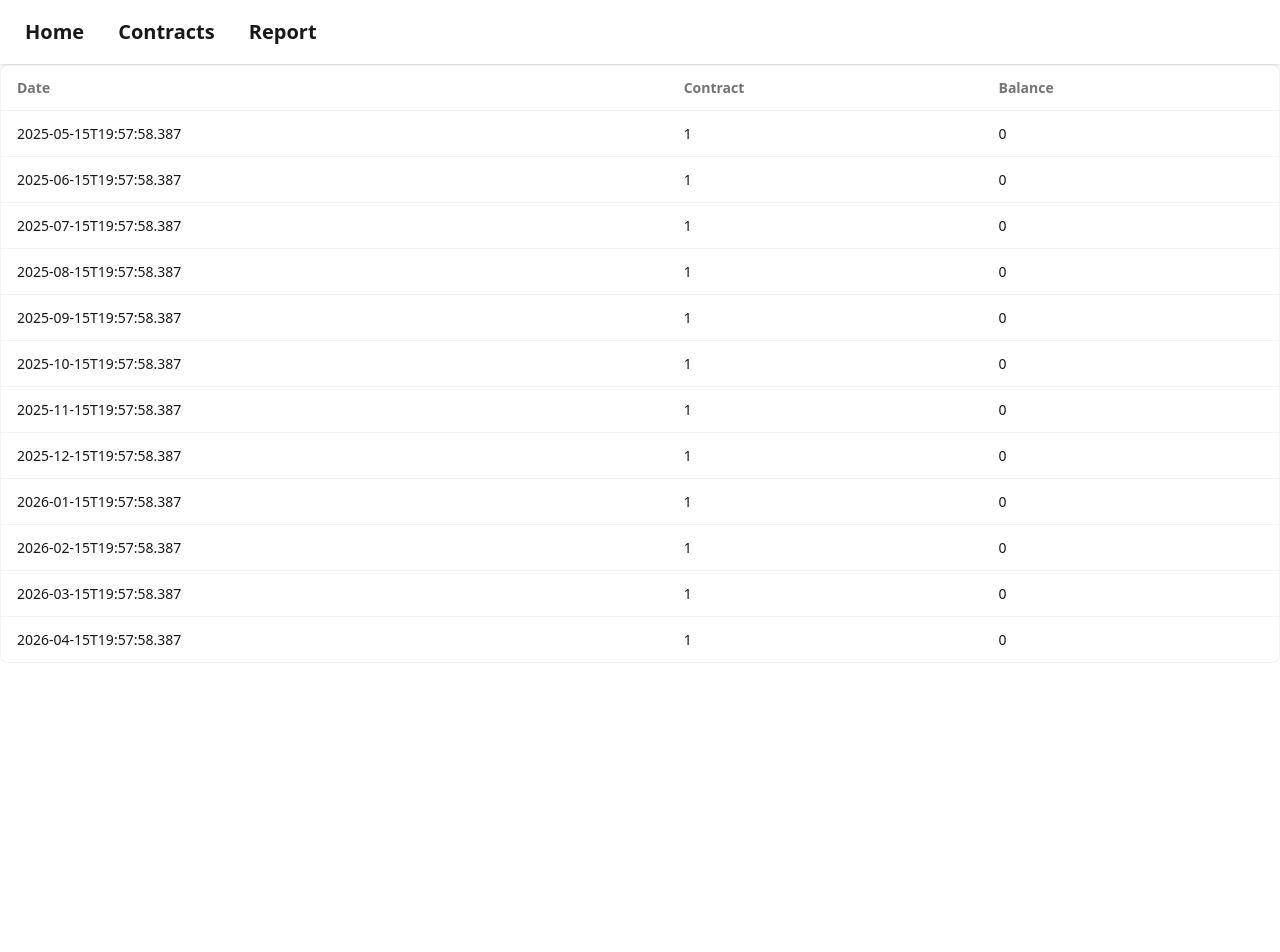
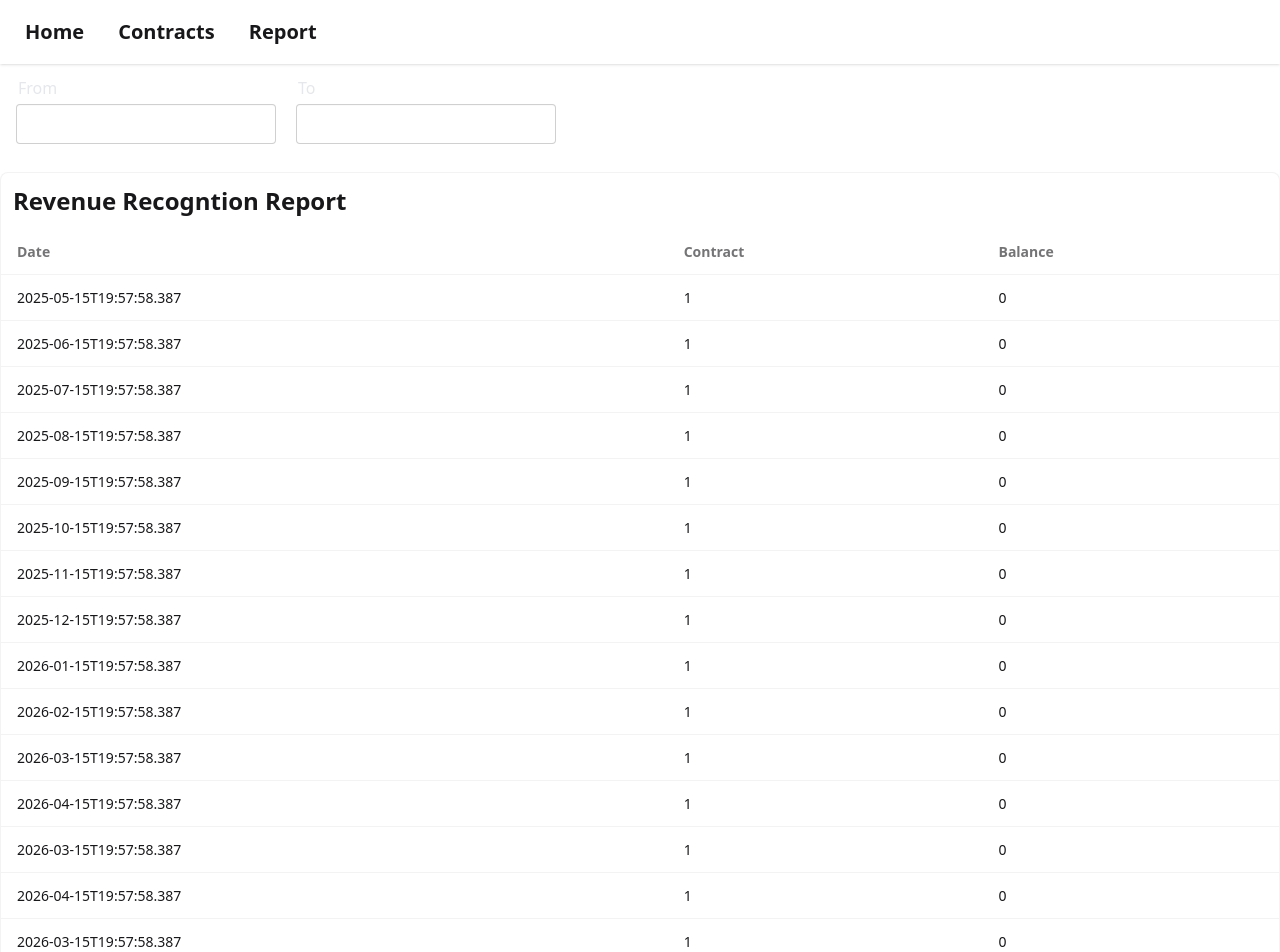
Before and after one commit to NathnelF/DefrFrontend, a SvelteKit app: page /report in a window 1280 px wide. Shown: the top 952 px of the page. Before the commit the page ends 800 px from the top, so only its background shows below. Built offline with nearby package versions, Linux system fonts and the light colour scheme.

Commit message:
Added components folder, added wrapper around flatpickr to handle date selection and repolaced html dates with that.

```diff
--- a/package.json
+++ b/package.json
@@ -18,5 +18,8 @@
 		"svelte": "^5.0.0",
 		"tailwindcss": "^4.0.0",
 		"vite": "^6.2.6"
+	},
+	"dependencies": {
+		"flatpickr": "^4.6.13"
 	}
 }
--- /dev/null
+++ b/src/lib/components/Flatpickr.svelte
@@ -0,0 +1,35 @@
+<script>
+    import { onMount } from 'svelte';
+    import flatpickr from 'flatpickr';
+    import "flatpickr/dist/flatpickr.css"
+
+    let { id, label } = $props();
+    let fp = undefined;
+    console.log("initalized variables");
+
+    onMount( () => {
+        fp = flatpickr(`#${id}`, {
+        allowInput: true,
+        dateFormat: 'Y-m-d',
+        altInput: true,
+        altFormat: 'm/d/Y',
+        formatDate: (date) => {
+            return `${date.getMonth() + 1}/${date.getDate()}/${date.getFullYear()}`;
+    }
+    });
+    console.log("fp mounted");
+    return () => {
+        fp.destroy();
+        console.log("fp unmounted")
+    }
+
+    });
+    console.log("moving on")
+
+
+</script>
+
+<div class="flex flex-col mr-5">
+    <label for={id} class=" mx-4.5 mt-3 mb-1 text-gray-200">{label}</label>
+    <input {id} type="date" class="input mx-4 mb-3" />
+</div>
--- a/src/routes/contracts/[id]/edit/+page.svelte
+++ b/src/routes/contracts/[id]/edit/+page.svelte
@@ -0,0 +1 @@
+<h1>test</h1>
--- a/src/routes/contracts/[id]/schedule/InvoiceDate.svelte
+++ b/src/routes/contracts/[id]/schedule/InvoiceDate.svelte
@@ -1,4 +1,6 @@
 <script>
+    import Flatpickr from "$lib/components/Flatpickr.svelte";
+
     //the only prop he should need is a contractId
 
     //TODO: Await fetch invoiceDate per contract ID
@@ -10,7 +12,4 @@
     //TODO: Add a handler to put recogntion schedule value update at invoice date.
 </script>
 
-<div class="flex flex-col">
-    <label for="invoice-date" class=" mx-4.5 mt-3 mb-1 text-gray-200">Invoice Date</label>
-    <input id="invoice-date" type="date" class="input mx-4 mb-3" />
-</div>
+<Flatpickr id={"invoice-date"} label="Invoice Date" />
--- a/src/routes/report/+page.svelte
+++ b/src/routes/report/+page.svelte
@@ -1,4 +1,5 @@
 <script>
+    import Flatpickr from '../../lib/components/Flatpickr.svelte';
     import Report from './Report.svelte'
     //TODO: default to events from the current month / year
     //TODO: add date picker to choose the time period for the reports generated
@@ -62,8 +63,44 @@
         "contractId": 1,
         "amount": 0,
         "date": "2026-04-15T19:57:58.387"
-      }
+      },
+      {
+        "contractId": 1,
+        "amount": 0,
+        "date": "2026-03-15T19:57:58.387"
+      },
+      {
+        "contractId": 1,
+        "amount": 0,
+        "date": "2026-04-15T19:57:58.387"
+      },
+      {
+        "contractId": 1,
+        "amount": 0,
+        "date": "2026-03-15T19:57:58.387"
+      },
+      {
+        "contractId": 1,
+        "amount": 0,
+        "date": "2026-04-15T19:57:58.387"
+      },
+      {
+        "contractId": 1,
+        "amount": 0,
+        "date": "2026-03-15T19:57:58.387"
+      },
+      {
+        "contractId": 1,
+        "amount": 0,
+        "date": "2026-04-15T19:57:58.387"
+      },
     ];
+
 </script>
 
+<div class="flex items-center mb-4">
+  <Flatpickr id={"start-date"} label="From" />
+  <Flatpickr id={"end-date"} label="To" />
+</div>
+
 <Report events={events} />
--- a/src/routes/report/Report.svelte
+++ b/src/routes/report/Report.svelte
@@ -4,6 +4,7 @@
 
 <div class="overflow-x-auto rounded-box border border-base-content/5 bg-base-100">
   <table class="table text-left">
+    <caption class="text-2xl font-bold p-3 text-left">Revenue Recogntion Report</caption>
     <thead>
       <tr>
         <th>Date</th>
```
Also changed, not shown: src/lib/index.js (deleted), 1 other file (tests, documents, lock files or other folders).
